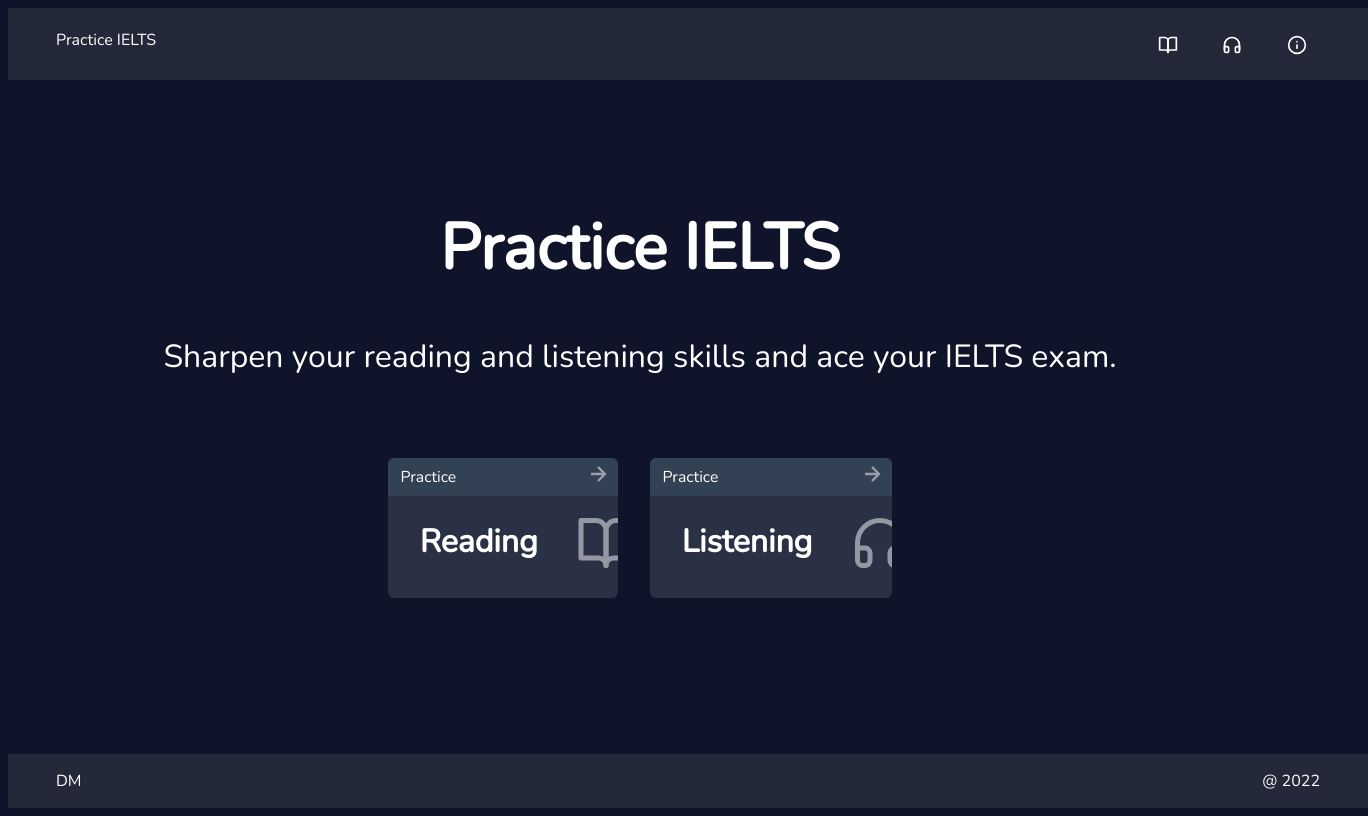
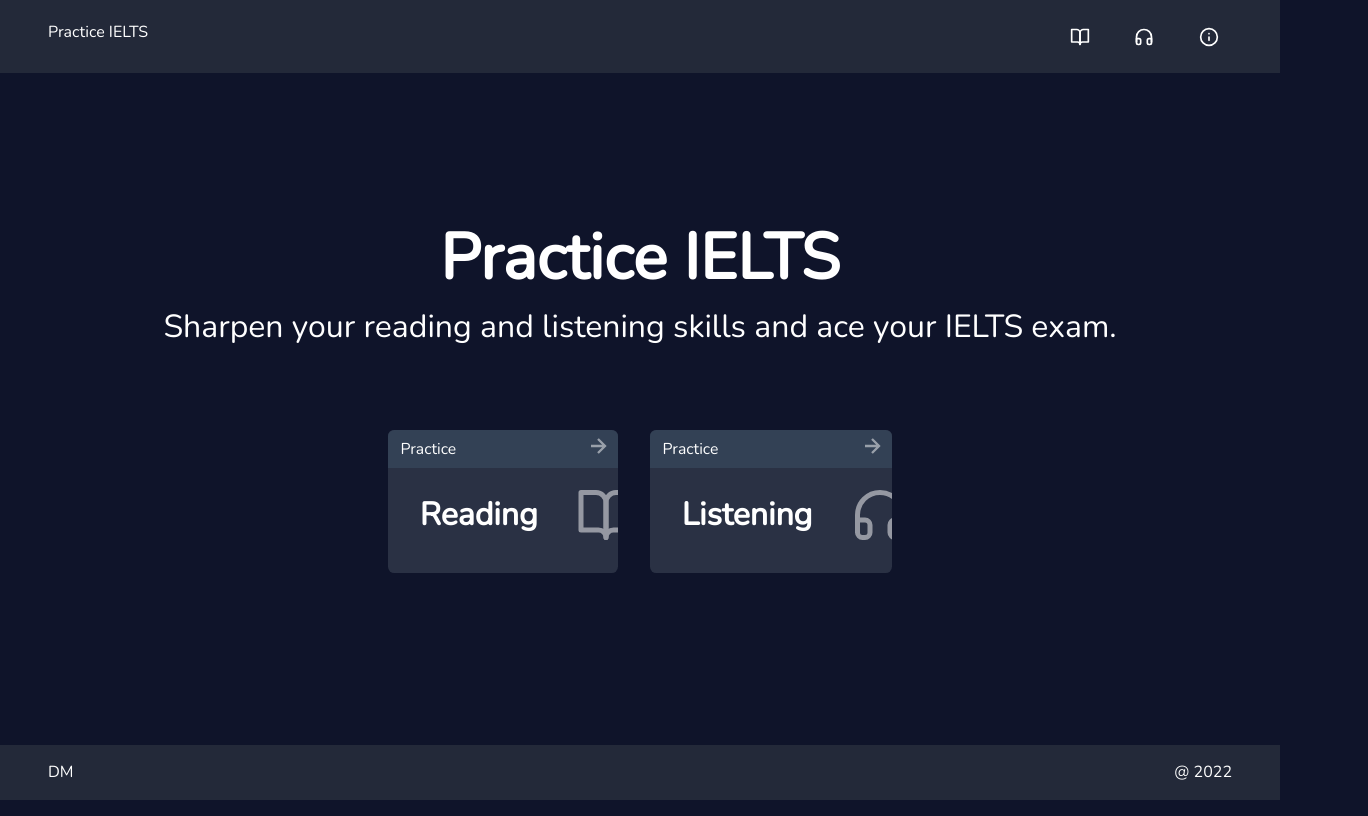
Before and after one commit to divinsmathew/practice-ielts, a Next.js app: page / in a window 1280 px wide. Shown: the whole page, 1368 px wide, since content can reach past the window. Built offline with nearby package versions, Linux system fonts and the light colour scheme.

Commit message:
Updated reset styles

```diff
--- a/styles/Reset.scss
+++ b/styles/Reset.scss
@@ -1,4 +1,20 @@
 @use "Breakpoints";
+
+*,
+*::after,
+*::before {
+    padding: 0;
+    margin: 0;
+    box-sizing: border-box;
+    line-height: 1.422;
+
+    @include Breakpoints.phone {
+        -webkit-tap-highlight-color: transparent;
+    }
+    @include Breakpoints.tablet {
+        -webkit-tap-highlight-color: transparent;
+    }
+}
 
 ::selection {
     background-color: var(--background-color-select);
```
